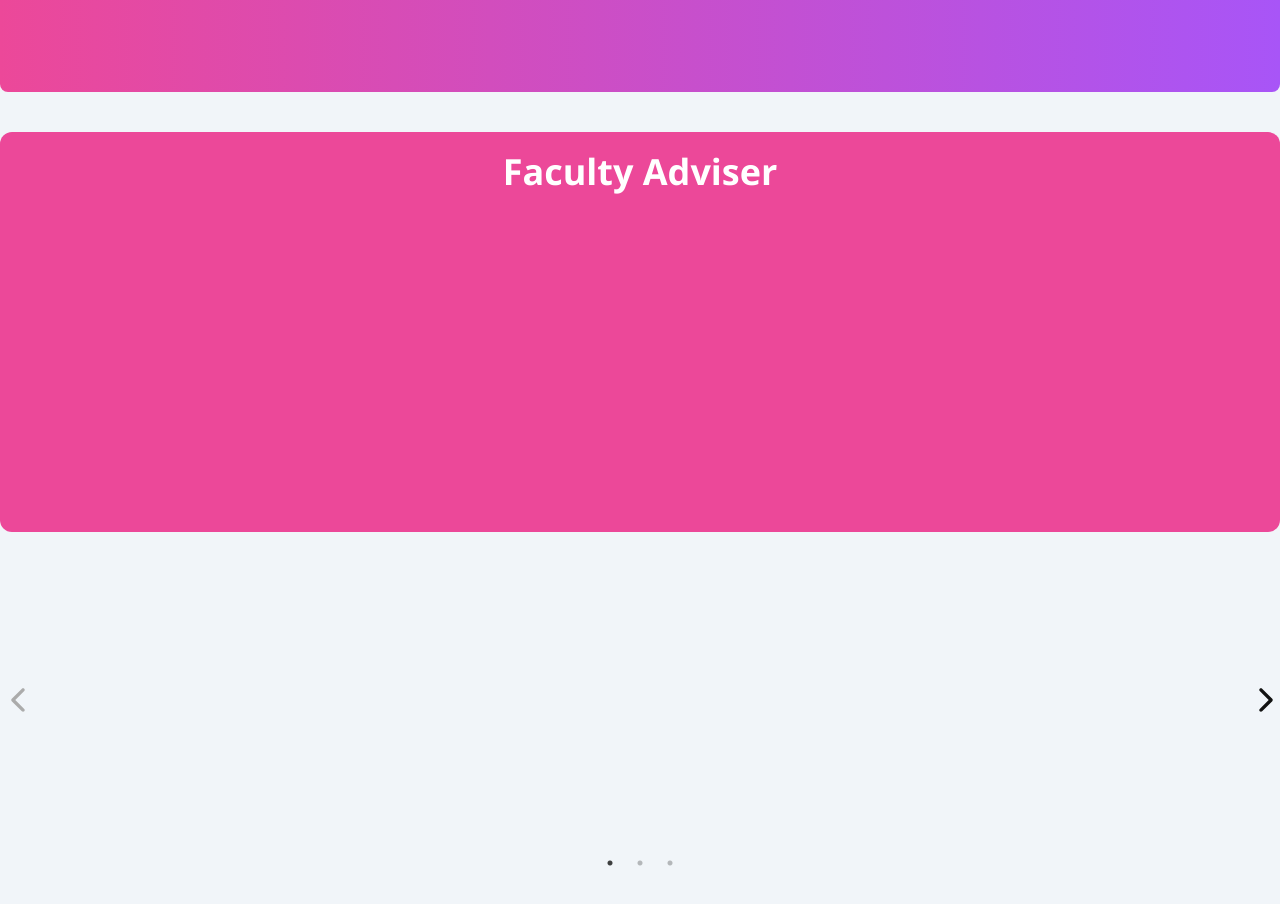
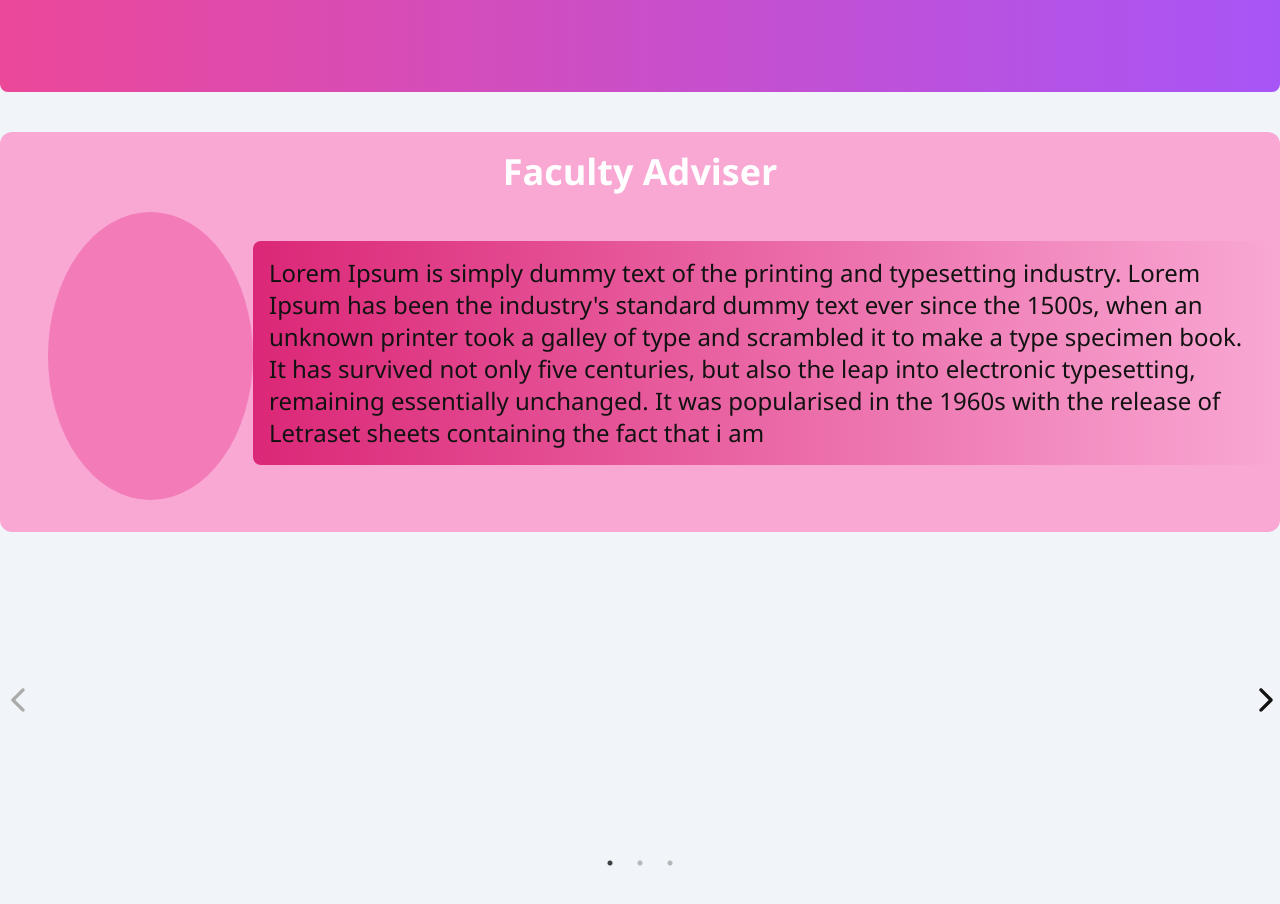
Before and after one commit to GURU1302/Rotaract-web-site, a Next.js app: page /about in a window 1280 px wide. Shown: the part 786-1690 px from the top of the page. Built offline with nearby package versions, Linux system fonts and the light colour scheme; a web font is replaced by a local one.

Commit message:
changed the code , added the event caraousel and created differnet div to store info of each event, moreover added the image section and the description section for the faculty advisor of the club

```diff
--- a/components/Album card/Allbumcard.js
+++ b/components/Album card/Allbumcard.js
@@ -4,9 +4,23 @@ export default function Allbum(props) {
     <div
 
      // data-aos="flip-left"
-      className=" zoo bg-red-300 p-4  min-h-[16rem] min-w-[22rem]"
+      className=" zoo bg-red-300 p-4  min-h-[27rem] min-w-[22rem]"
     >
-      <h3 className=" p-2 text-center">{props.name}</h3>
+    <div>
+    <div style={{
+      backgroundColor: "#F27BB8",
+      minHeight: '10rem',
+    }}>
+    {/* here we need to add the event image */}
+     </div>
+    <h3 style={{color: "#db2777"}} className=" p-2 text-center"><strong>{props.name}</strong></h3>
+    <div>
+    <textarea style={{resize: 'none', padding: '1rem', border: 'none', backgroundColor: "#F27BB8", outline: 'none'}} className= "rounded-lg"  rows="5" cols="25">
+         Lorem Ipsum is simply dummy text of the printing and typesetting
+          industry.
+    </textarea>
     </div>
+     </div>
+     </div>
   );
 }
--- a/pages/about.js
+++ b/pages/about.js
@@ -1,6 +1,5 @@
 import "aos/dist/aos.css";
 import Aos from "aos";
-import Card from "../components/card";
 import logo from "../public/rotaractLogo.svg";
 
 import SimpleSlider from "./SliderPath";
@@ -69,8 +68,34 @@ export default function About(props) {
           created by Rotary International in 1962.
         </p>
       </div>
-      <div className="min-h-[25rem] bg-pink-500 max-w-full rounded-xl ">
+      <div className="min-h-[25rem] bg-pink-300 max-w-full rounded-xl ">
         <h2 className="text-center text-white">Faculty Adviser</h2>
+        <div style={{display: 'flex', justifyContent: 'space-around', alignItems: 'center'}}>
+        <div
+            style={{
+              zIndex: '1',
+              height: '18rem',
+              width: '18rem',
+              marginLeft: '3rem',
+              borderRadius: '50%',
+              backgroundColor: "#F27BB8"
+            }}
+          >
+         {/* Image of the faculty advisor */}
+          </div>
+           <div>
+           <textarea style={{resize: 'none', padding: '1rem', border: 'none', outline: 'none'}} className= "rounded-lg bg-gradient-to-r from-pink-600 to-pink-300"  rows="6" cols="70">
+           Lorem Ipsum is simply dummy text of the printing and typesetting
+          industry. Lorem Ipsum has been the industry's standard dummy text ever
+          since the 1500s, when an unknown printer took a galley of type and
+          scrambled it to make a type specimen book. It has survived not only
+          five centuries, but also the leap into electronic typesetting,
+          remaining essentially unchanged. It was popularised in the 1960s with
+          the release of Letraset sheets containing the fact that i am
+          </textarea>
+           </div>
+        </div>
+
       </div>
 
       <Slider2 />
--- a/pages/in.css
+++ b/pages/in.css
@@ -46,5 +46,5 @@
 }
 
 .zoo:hover {
-  transform: scale(1.4); /* (150% zoom - Note: if the zoom is too large, it will go outside of the viewport) */
+  transform: scale(1.15); /* (150% zoom - Note: if the zoom is too large, it will go outside of the viewport) */
 }
```
